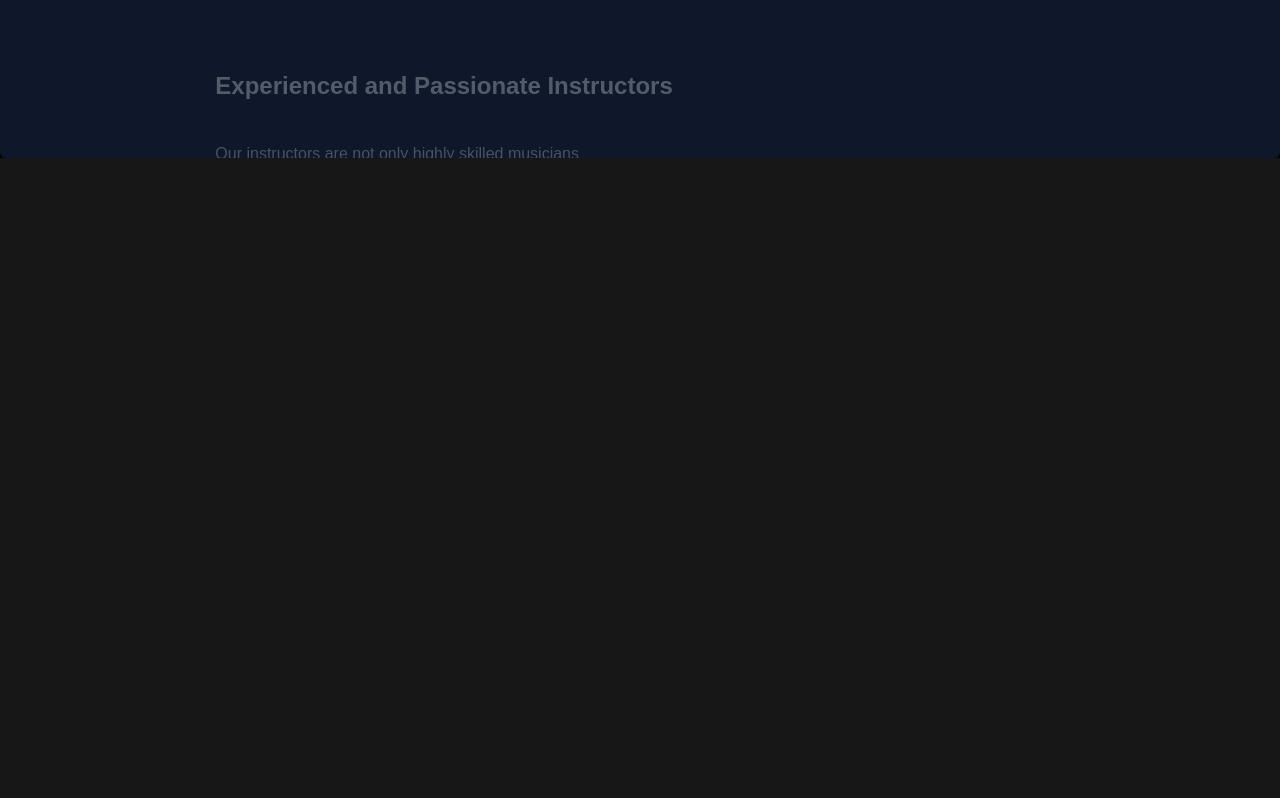
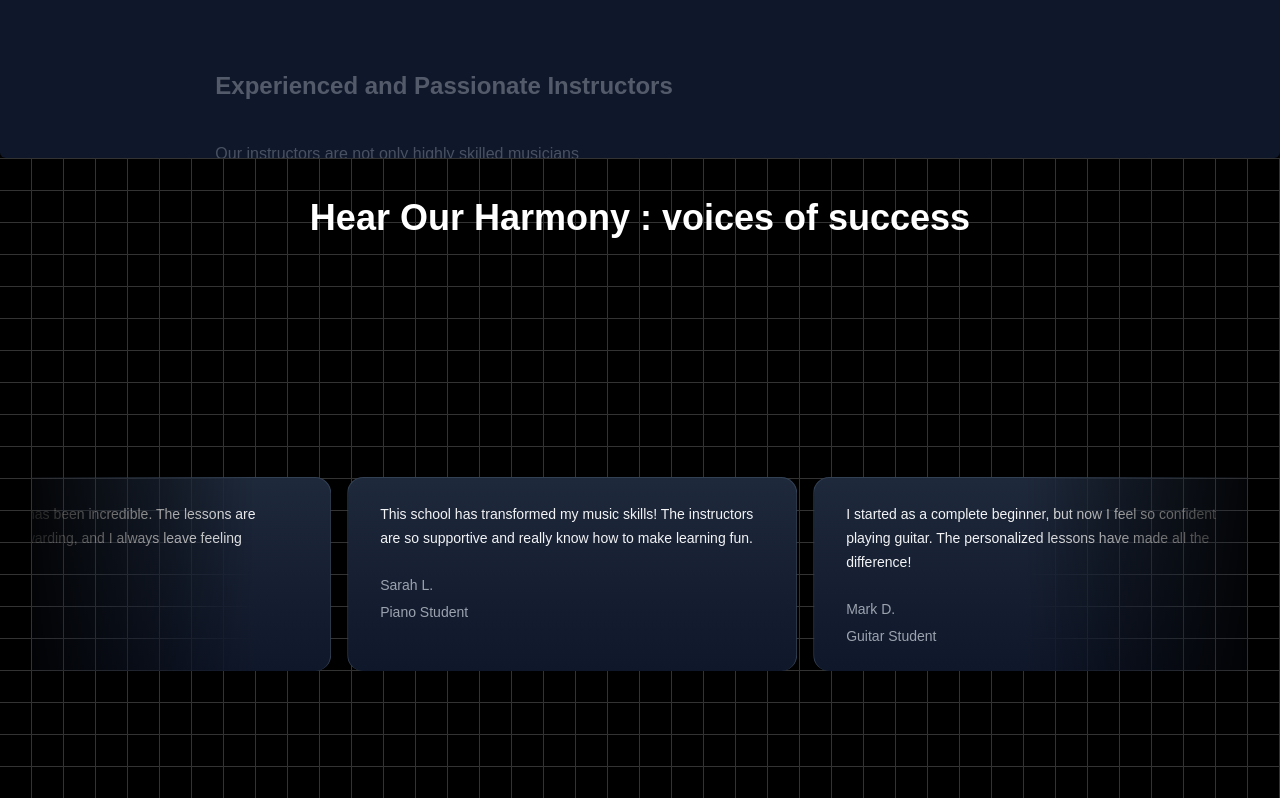
Before and after one commit to AnirbanKapil/basicNextJS, a Next.js app: page / in a window 1280 px wide. Shown: the part 1670-2468 px from the top of the page. Before the commit the page ends 1828 px from the top, so only its background shows below. Built offline with nearby package versions, Linux system fonts and the light colour scheme.

Commit message:
grid background & moving cards

```diff
--- a/package.json
+++ b/package.json
@@ -11,6 +11,7 @@
   "dependencies": {
     "clsx": "^2.1.1",
     "framer-motion": "^11.11.11",
+    "mini-svg-data-uri": "^1.4.4",
     "next": "15.0.2",
     "react": "^18.3.1",
     "react-dom": "^18.3.1",
--- a/src/app/page.tsx
+++ b/src/app/page.tsx
@@ -1,5 +1,6 @@
 import FeaturedCourses from "@/components/FeaturedCourses";
 import HeroSection from "@/components/HeroSection";
+import MusicSchoolTestimonials from "@/components/testimonialCards";
 import WhyChooseUs from "@/components/WhyChooseUs";
 
 
@@ -10,6 +11,7 @@ export default function Home() {
        <HeroSection/>
        <FeaturedCourses/>
        <WhyChooseUs/>
+       <MusicSchoolTestimonials/>
     </main>
   );
 }
--- /dev/null
+++ b/src/components/TestimonialCards.tsx
@@ -0,0 +1,78 @@
+"use client"
+import { InfiniteMovingCards } from "./ui/infinite-moving-cards";
+
+
+const testimonials = [
+    {
+        quote: "This school has transformed my music skills! The instructors are so supportive and really know how to make learning fun.",
+        name: "Sarah L.",
+        title: "Piano Student"
+    },
+    {
+        quote: "I started as a complete beginner, but now I feel so confident playing guitar. The personalized lessons have made all the difference!",
+        name: "Mark D.",
+        title: "Guitar Student"
+    },
+    {
+        quote: "The environment here is amazing. I’ve learned not only how to play violin but also how to express myself through music.",
+        name: "Emily R.",
+        title: "Violin Student"
+    },
+    {
+        quote: "The flexibility in scheduling has been a huge help. I can balance my classes and still enjoy learning at my own pace.",
+        name: "James K.",
+        title: "Saxophone Student"
+    },
+    {
+        quote: "The recitals and performance opportunities here are the best! They’ve really helped me overcome stage fright.",
+        name: "Olivia M.",
+        title: "Voice Student"
+    },
+    {
+        quote: "The teachers here are true experts. They encouraged me to push my limits and discover new aspects of my talent.",
+        name: "Chris P.",
+        title: "Drum Student"
+    },
+    {
+        quote: "I love how versatile the classes are. I’ve been able to explore different genres and instruments, which keeps things exciting!",
+        name: "Ava T.",
+        title: "Multi-Instrumentalist Student"
+    },
+    {
+        quote: "I couldn’t have asked for a better learning experience. The instructors are genuinely invested in my growth.",
+        name: "Liam J.",
+        title: "Cello Student"
+    },
+    {
+        quote: "This school has a fantastic sense of community. I've met amazing people and gained a lot of confidence in my playing.",
+        name: "Sophia W.",
+        title: "Flute Student"
+    },
+    {
+        quote: "My progress here has been incredible. The lessons are challenging but rewarding, and I always leave feeling inspired.",
+        name: "Michael B.",
+        title: "Trumpet Student"
+    }
+];
+
+
+function MusicSchoolTestimonials() {
+  return (
+    <div className="h-[40rem] w-full dark:bg-black dark:bg-grid-white/[0.2] relative flex flex-col justify-center items-center overflow-hidden">
+        <h2 className="text-4xl font-bold text-center mt-6 pt-4 mb-4 z-10 ">
+        Hear Our Harmony : voices of success
+        </h2>
+        <div className="flex justify-center w-full overflow-hidden px-4 sm:px-6 lg:px-8">
+        <div className="h-[40rem] rounded-md flex flex-col  items-center justify-center relative overflow-hidden">
+      <InfiniteMovingCards
+        items={testimonials}
+        direction="right"
+        speed="slow"
+      />
+    </div>
+    </div>
+    </div>
+  )
+}
+
+export default MusicSchoolTestimonials
--- /dev/null
+++ b/src/components/ui/infinite-moving-cards.tsx
@@ -0,0 +1,121 @@
+"use client";
+
+import { cn } from "@/utils/cn";
+import React, { useEffect, useState } from "react";
+
+export const InfiniteMovingCards = ({
+  items,
+  direction = "left",
+  speed = "fast",
+  pauseOnHover = true,
+  className,
+}: {
+  items: {
+    quote: string;
+    name: string;
+    title: string;
+  }[];
+  direction?: "left" | "right";
+  speed?: "fast" | "normal" | "slow";
+  pauseOnHover?: boolean;
+  className?: string;
+}) => {
+  const containerRef = React.useRef<HTMLDivElement>(null);
+  const scrollerRef = React.useRef<HTMLUListElement>(null);
+
+  useEffect(() => {
+    addAnimation();
+  }, []);
+  const [start, setStart] = useState(false);
+  function addAnimation() {
+    if (containerRef.current && scrollerRef.current) {
+      const scrollerContent = Array.from(scrollerRef.current.children);
+
+      scrollerContent.forEach((item) => {
+        const duplicatedItem = item.cloneNode(true);
+        if (scrollerRef.current) {
+          scrollerRef.current.appendChild(duplicatedItem);
+        }
+      });
+
+      getDirection();
+      getSpeed();
+      setStart(true);
+    }
+  }
+  const getDirection = () => {
+    if (containerRef.current) {
+      if (direction === "left") {
+        containerRef.current.style.setProperty(
+          "--animation-direction",
+          "forwards"
+        );
+      } else {
+        containerRef.current.style.setProperty(
+          "--animation-direction",
+          "reverse"
+        );
+      }
+    }
+  };
+  const getSpeed = () => {
+    if (containerRef.current) {
+      if (speed === "fast") {
+        containerRef.current.style.setProperty("--animation-duration", "20s");
+      } else if (speed === "normal") {
+        containerRef.current.style.setProperty("--animation-duration", "40s");
+      } else {
+        containerRef.current.style.setProperty("--animation-duration", "80s");
+      }
+    }
+  };
+  return (
+    <div
+      ref={containerRef}
+      className={cn(
+        "scroller relative z-20  max-w-7xl overflow-hidden  [mask-image:linear-gradient(to_right,transparent,white_20%,white_80%,transparent)]",
+        className
+      )}
+    >
+      <ul
+        ref={scrollerRef}
+        className={cn(
+          " flex min-w-full shrink-0 gap-4 py-4 w-max flex-nowrap",
+          start && "animate-scroll ",
+          pauseOnHover && "hover:[animation-play-state:paused]"
+        )}
+      >
+        {items.map((item, idx) => (
+          <li
+            className="w-[350px] max-w-full relative rounded-2xl border border-b-0 flex-shrink-0 border-slate-700 px-8 py-6 md:w-[450px]"
+            style={{
+              background:
+                "linear-gradient(180deg, var(--slate-800), var(--slate-900)",
+            }}
+            key={item.name}
+          >
+            <blockquote>
+              <div
+                aria-hidden="true"
+                className="user-select-none -z-1 pointer-events-none absolute -left-0.5 -top-0.5 h-[calc(100%_+_4px)] w-[calc(100%_+_4px)]"
+              ></div>
+              <span className=" relative z-20 text-sm leading-[1.6] text-gray-100 font-normal">
+                {item.quote}
+              </span>
+              <div className="relative z-20 mt-6 flex flex-row items-center">
+                <span className="flex flex-col gap-1">
+                  <span className=" text-sm leading-[1.6] text-gray-400 font-normal">
+                    {item.name}
+                  </span>
+                  <span className=" text-sm leading-[1.6] text-gray-400 font-normal">
+                    {item.title}
+                  </span>
+                </span>
+              </div>
+            </blockquote>
+          </li>
+        ))}
+      </ul>
+    </div>
+  );
+};
--- a/tailwind.config.ts
+++ b/tailwind.config.ts
@@ -1,4 +1,7 @@
 import type { Config } from "tailwindcss";
+const svgToDataUri = require("mini-svg-data-uri")
+const colors = require("tailwindcss/colors")
+
 const {
   default: flattenColorPalette,
 } = require("tailwindcss/lib/util/flattenColorPalette")
@@ -25,6 +28,8 @@ const config: Config = {
     extend: {
       animation: {
         spotlight: "spotlight 2s ease .75s 1 forwards",
+        scroll:
+          "scroll var(--animation-duration, 40s) var(--animation-direction, forwards) linear infinite",
       },
       keyframes: {
         spotlight: {
@@ -37,6 +42,11 @@ const config: Config = {
             transform: "translate(-50%,-40%) scale(1)",
           },
         },
+        scroll: {
+          to: {
+            transform: "translate(calc(-50% - 0.5rem))",
+          },
+        },
       },
       colors: {
         background: "var(--background)",
@@ -46,6 +56,28 @@ const config: Config = {
   },
   plugins: [
     addVariablesForColors,
+    function  ({ matchUtilities, theme }: any) {
+      matchUtilities(
+        {
+          "bg-grid": (value: any) => ({
+            backgroundImage: `url("${svgToDataUri(
+              `<svg xmlns="http://www.w3.org/2000/svg" viewBox="0 0 32 32" width="32" height="32" fill="none" stroke="${value}"><path d="M0 .5H31.5V32"/></svg>`
+            )}")`,
+          }),
+          "bg-grid-small": (value: any) => ({
+            backgroundImage: `url("${svgToDataUri(
+              `<svg xmlns="http://www.w3.org/2000/svg" viewBox="0 0 32 32" width="8" height="8" fill="none" stroke="${value}"><path d="M0 .5H31.5V32"/></svg>`
+            )}")`,
+          }),
+          "bg-dot": (value: any) => ({
+            backgroundImage: `url("${svgToDataUri(
+              `<svg xmlns="http://www.w3.org/2000/svg" viewBox="0 0 32 32" width="16" height="16" fill="none"><circle fill="${value}" id="pattern-circle" cx="10" cy="10" r="1.6257413380501518"></circle></svg>`
+            )}")`,
+          }),
+        },
+        { values: flattenColorPalette(theme("backgroundColor")), type: "color" }
+      );
+    },
   ],
 };
 
```
Also changed, not shown: 1 other file (tests, documents, lock files or other folders).
